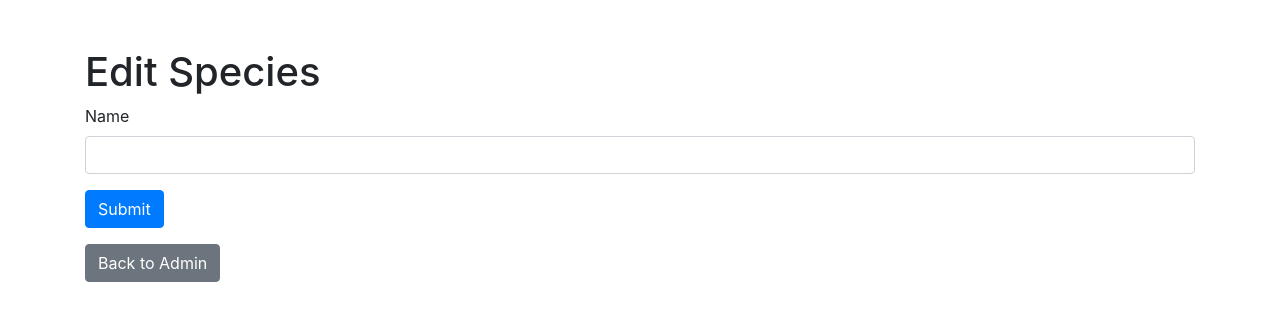
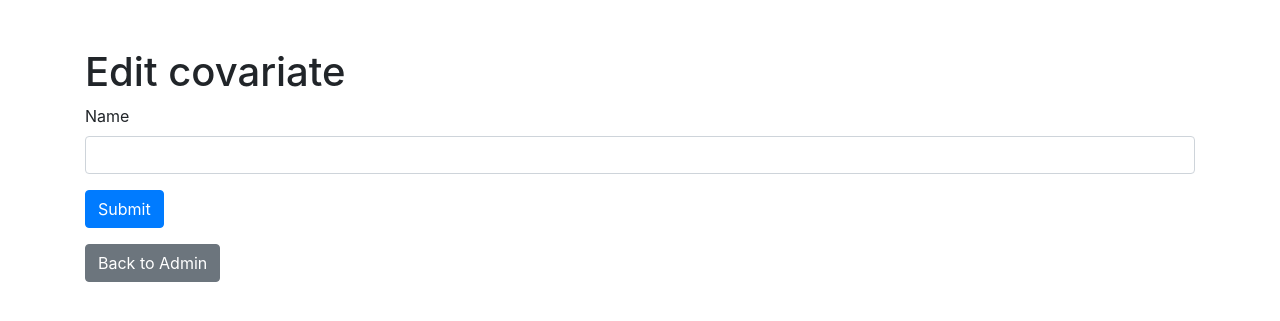
Before and after one commit to springinnovate/pestcontrol_livingdatabase, a Flask app: template docker_contexts/backend/templates/edit_species.html in a window 1280 px wide. Shown: the top 321 px of the page. Run offline with Flask 3, Linux system fonts and the light colour scheme; the template is opened without the code that fills it: most values are stand-ins (such as "Sample title", 1, 10 or a date in 2020); form fields are guessed from the names that the template uses; parts of the project's set-up code (start-up, migrations or seed data) failed here and were passed over; some libraries are stand-ins or nearby versions.

Commit message:
got amin for covariates working

```diff
--- a/docker_contexts/backend/app.py
+++ b/docker_contexts/backend/app.py
@@ -6,7 +6,7 @@ import re
 import sys
 
 from database import SessionLocal
-from database_model_definitions import Study, Sample, Point
+from database_model_definitions import Study, Sample, Point, CovariateDefn
 from flask import Flask
 from flask import render_template
 from flask import request
@@ -36,7 +36,7 @@ UNIQUE_FIELD_VALUES_PKL = 'unique_field_values.pkl'
 def init_unique_fieldnames():
     global UNIQUE_FIELD_VALUES
     UNIQUE_FIELD_VALUES = {}
-
+    return
     if os.path.exists(UNIQUE_FIELD_VALUES_PKL):
         # Load data from the pickle file
         with open(UNIQUE_FIELD_VALUES_PKL, 'rb') as f:
@@ -330,43 +330,44 @@ def process_query():
         raise
 
 
-from forms import SpeciesForm
+from forms import CovariateDefnForm
 from flask import redirect, url_for
 
 
-@app.route('/admin/species', methods=['GET', 'POST'])
-def admin_species():
+@app.route('/admin/covariate', methods=['GET', 'POST'])
+def admin_covariate():
     session = SessionLocal()
-    form = SpeciesForm()
+    form = CovariateDefnForm()
     if form.validate_on_submit():
         name = form.name.data
-        new_species = Species(name=name)
-        session.add(new_species)
+        new_covariate = CovariateDefn(name=name)
+        session.add(new_covariate)
         session.commit()
-        return redirect(url_for('admin_species'))
-    species_list = session.query(Species).all()
-    return render_template('admin_species.html', form=form, species_list=species_list)
+        return redirect(url_for('edit_covariate'))
+    covariate_list = session.query(CovariateDefn).all()
+    return render_template('admin_covariate.html', form=form, covariate_list=covariate_list)
 
 
-@app.route('/admin/species/delete/<int:id_key>', methods=['POST'])
-def delete_species(id_key):
+@app.route('/admin/covariate/delete/<int:id_key>', methods=['POST'])
+def delete_covariate(id_key):
     session = SessionLocal()
-    species = session.query(Species).get(id_key)
-    session.delete(species)
+    covariate = session.query(CovariateDefn).get(id_key)
+    session.delete(covariate)
     session.commit()
-    return redirect(url_for('admin_species'))
+    return redirect(url_for('admin_covariate'))
 
 
-@app.route('/admin/species/edit/<int:id_key>', methods=['GET', 'POST'])
-def edit_species(id_key):
+@app.route('/admin/covariate/edit/<int:id_key>', methods=['GET', 'POST'])
+def edit_covariate(id_key):
     session = SessionLocal()
-    species = session.query(Species).get(id_key)
-    form = SpeciesForm(obj=species)
+    covariate_defn = session.query(CovariateDefn).get(id_key)
+    form = CovariateDefnForm(obj=covariate_defn)
     if form.validate_on_submit():
-        species.name = form.name.data
+        covariate_defn.name = form.name.data
         session.commit()
-        return redirect(url_for('admin_species'))
-    return render_template('edit_species.html', form=form, species=species)
+        return redirect(url_for('admin_covariate'))
+    return render_template(
+        'edit_covariate.html', form=form, covariate_defn=covariate_defn)
 
 
 if __name__ == '__main__':
--- a/docker_contexts/backend/database_model_definitions.py
+++ b/docker_contexts/backend/database_model_definitions.py
@@ -142,14 +142,14 @@ class Point(Base):
         Index('idx_lat_long', 'latitude', 'longitude')
     )
     id_key: Mapped[int] = mapped_column(primary_key=True)
+    latitude: Mapped[float] = mapped_column(index=True)
+    longitude: Mapped[float] = mapped_column(index=True)
+    samples: Mapped[List["Sample"]] = relationship(
+        "Sample", back_populates="point")
     geolocations: Mapped[Optional[List[GeolocationName]]] = relationship(
         "GeolocationName",
         secondary=geolocation_to_point_association,
         back_populates="points")
-    latitude: Mapped[float] = mapped_column(index=True)
-    longitude: Mapped[float] = mapped_column(index=True)
-    samples: Mapped[List["Sample"]] = relationship(
-        "Sample", back_populates="point")
 
 
 class CovariateType(enum.Enum):
@@ -169,7 +169,8 @@ class CovariateDefn(Base):
     id_key: Mapped[int] = mapped_column(primary_key=True)
     name: Mapped[str] = mapped_column(unique=True, index=True)
     display_order: Mapped[float] = mapped_column(default=0)
-    description: Mapped[Optional[str]] = mapped_column(String, default='no description provided')
+    description: Mapped[Optional[str]] = mapped_column(
+        String, default='no description provided')
     required: Mapped[RequiredState] = mapped_column(
         Enum(RequiredState), nullable=False, index=True)
     condition: Mapped[dict] = mapped_column(JSON, default=None)
@@ -179,8 +180,8 @@ class CovariateDefn(Base):
         "CovariateValue", back_populates="covariate_defn")
 
 
-covariate_to_study_association = Table(
-    'covariate_to_study_association', Base.metadata,
+covariate_to_sample_association = Table(
+    'covariate_to_sample_association', Base.metadata,
     Column(
         'covariate_id',
         ForeignKey('covariate_value.id_key'),
@@ -202,7 +203,7 @@ class CovariateValue(Base):
         "CovariateDefn", back_populates="covariate_values")
     samples: Mapped[List["Sample"]] = relationship(
         "Sample",
-        secondary=covariate_to_study_association,
+        secondary=covariate_to_sample_association,
         back_populates="covariates")
 
 
@@ -245,7 +246,7 @@ class Sample(Base):
 
     covariates: Mapped[Optional[List[CovariateValue]]] = relationship(
         "CovariateValue",
-        secondary=covariate_to_study_association,
+        secondary=covariate_to_sample_association,
         back_populates="samples")
 
 
--- a/docker_contexts/backend/templates/edit_species.html
+++ b/docker_contexts/backend/templates/edit_species.html
@@ -3,13 +3,13 @@
 <head>
     <meta charset="UTF-8">
     <meta name="viewport" content="width=device-width, initial-scale=1.0">
-    <title>Edit Species</title>
+    <title>Edit covariate</title>
     <link rel="stylesheet" href="https://maxcdn.bootstrapcdn.com/bootstrap/4.0.0/css/bootstrap.min.css">
 </head>
 <body>
     <div class="container mt-5">
-        <h1>Edit Species</h1>
-        <form method="POST" action="{{ url_for('edit_species', id_key=species.id_key) }}">
+        <h1>Edit covariate</h1>
+        <form method="POST" action="{{ url_for('edit_covariate', id_key=covariate.id_key) }}">
             {{ form.hidden_tag() }}
             <div class="form-group">
                 {{ form.name.label(class="form-control-label") }}
@@ -17,7 +17,7 @@
             </div>
             {{ form.submit(class="btn btn-primary") }}
         </form>
-        <a href="{{ url_for('admin_species') }}" class="btn btn-secondary mt-3">Back to Admin</a>
+        <a href="{{ url_for('admin_covariate') }}" class="btn btn-secondary mt-3">Back to Admin</a>
     </div>
 </body>
 </html>
```
Also changed, not shown: docker_contexts/backend/templates/admin_covariate.html (added, +45 -0 lines).
